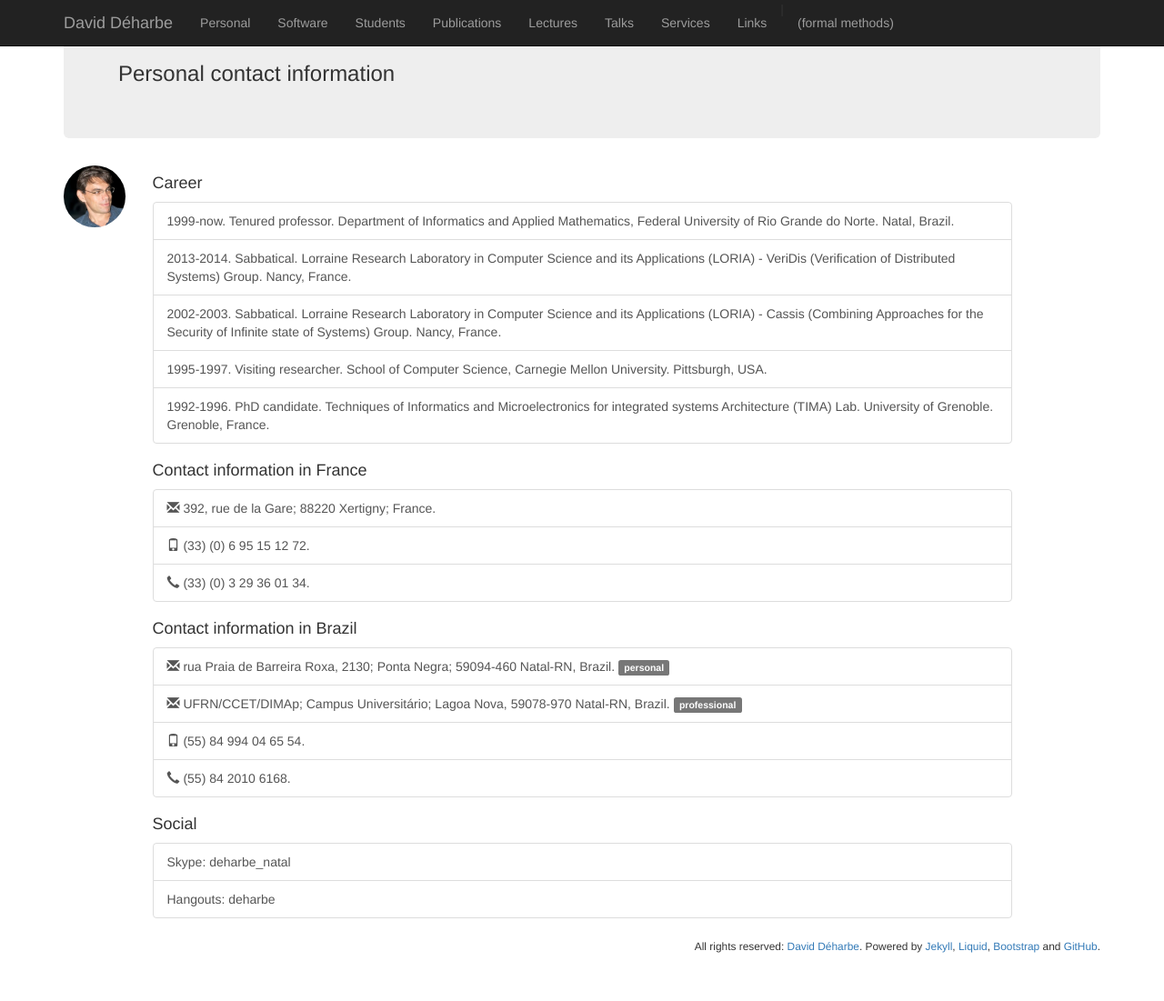
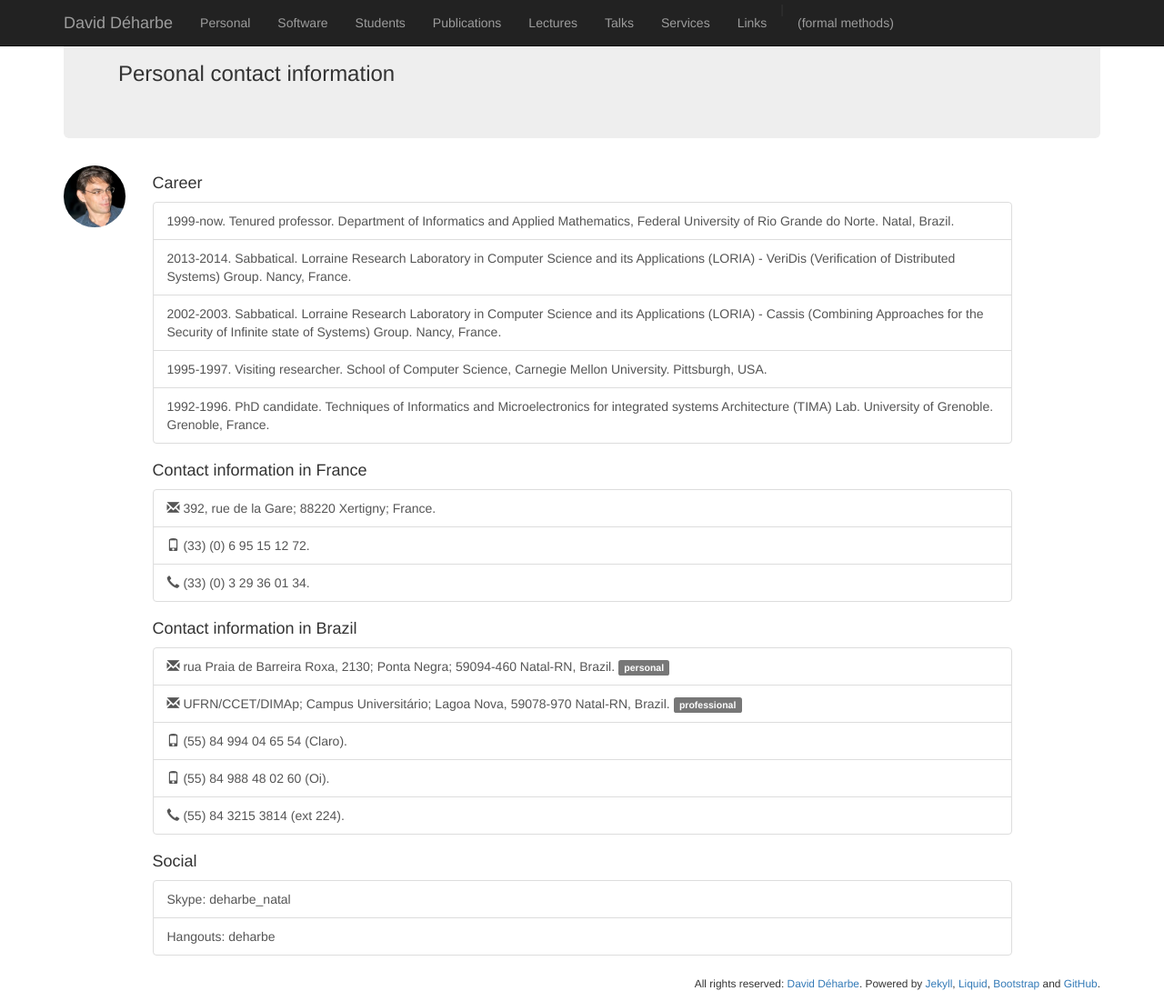
Before and after one commit to DavidDeharbe/DavidDeharbe.github.io, a Jekyll site: the page built from index.html, in a window 1280 px wide and 1101 px high. Shown: the whole window at 91% size. Built offline with Jekyll 4.4.1, drawn with Linux system fonts in a browser that asks for light colours; Markdown is read by kramdown in place of the engine named in the settings.

Commit message:
+ lectures

```diff
--- a/index.html
+++ b/index.html
@@ -29,8 +29,9 @@ sitemap:
 <div class="list-group">
   <a class="list-group-item"><span class="glyphicon glyphicon-envelope"></span> rua Praia de Barreira Roxa, 2130; Ponta Negra; 59094-460 Natal-RN, Brazil. <span class="label label-default">personal</span></a>
   <a class="list-group-item"><span class="glyphicon glyphicon-envelope"></span> UFRN/CCET/DIMAp; Campus Universitário; Lagoa Nova, 59078-970 Natal-RN, Brazil. <span class="label label-default">professional</span></a>
-  <a class="list-group-item"><span class="glyphicon glyphicon-phone"></span> (55) 84 994 04 65 54.</a>
-  <a class="list-group-item"><span class="glyphicon glyphicon-earphone"></span> (55) 84 2010 6168.</a>
+  <a class="list-group-item"><span class="glyphicon glyphicon-phone"></span> (55) 84 994 04 65 54 (Claro).</a>
+  <a class="list-group-item"><span class="glyphicon glyphicon-phone"></span> (55) 84 988 48 02 60 (Oi).</a>
+  <a class="list-group-item"><span class="glyphicon glyphicon-earphone"></span> (55) 84 3215 3814 (ext 224).</a>
 </div>
 
 <h4>Social</h4>
--- a/lectures.html
+++ b/lectures.html
@@ -30,6 +30,8 @@ sitemap:
       <a href="{{ site.url }}/downloads/lectures/2015.2/dim0806/aula09.pdf" class="list-group-item"><span class="glyphicon glyphicon-download-alt"></span> Lecture 09. <i>Algorithms: merge sort.</i> Monday August 24th, 2015.</a>
       <a href="{{ site.url }}/downloads/lectures/2015.2/dim0806/aula10.pdf" class="list-group-item"><span class="glyphicon glyphicon-download-alt"></span> Lecture 10. <i>Algorithms: heap sort.</i> Wednesday August 26th, 2015.</a>
       <a href="{{ site.url }}/downloads/lectures/2015.2/dim0806/aula11.pdf" class="list-group-item"><span class="glyphicon glyphicon-download-alt"></span> Lecture 11. <i>Algorithms: quick sort.</i> Friday August 28th, 2015.</a>
+      <a href="{{ site.url }}/downloads/lectures/2015.2/dim0806/aula12.pdf" class="list-group-item"><span class="glyphicon glyphicon-download-alt"></span> Lecture 12. <i>Algorithms: the complexity of sorting, sorting in linear time.</i> Wednesday September 9th, 2015.</a>
+      <a href="{{ site.url }}/downloads/lectures/2015.2/dim0806/aula13.pdf" class="list-group-item"><span class="glyphicon glyphicon-download-alt"></span> Lecture 13. <i>Basic data structures: stacks, queues and deques.</i> Friday September 11th, 2015.</a>
     </div>
   </div>
 </div>
```
Also changed, not shown: 2 other files.
